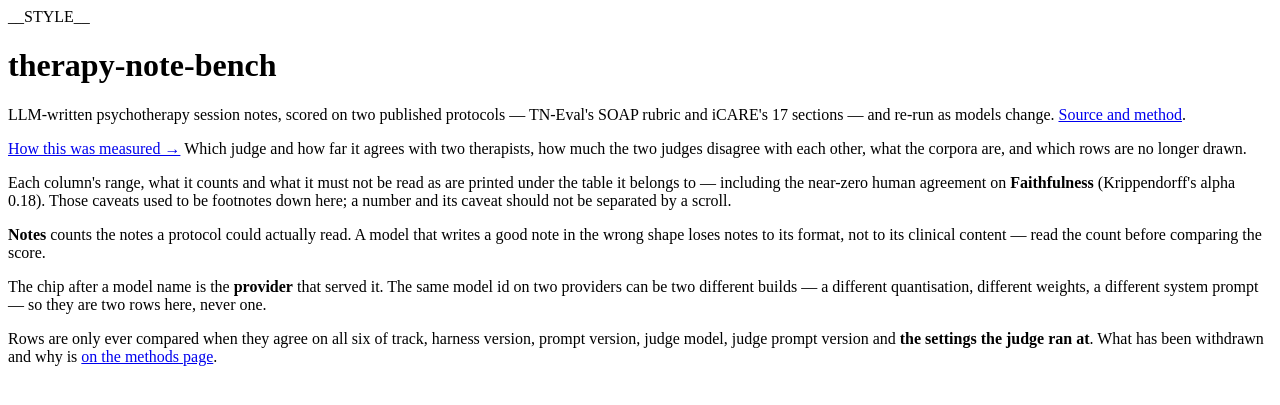
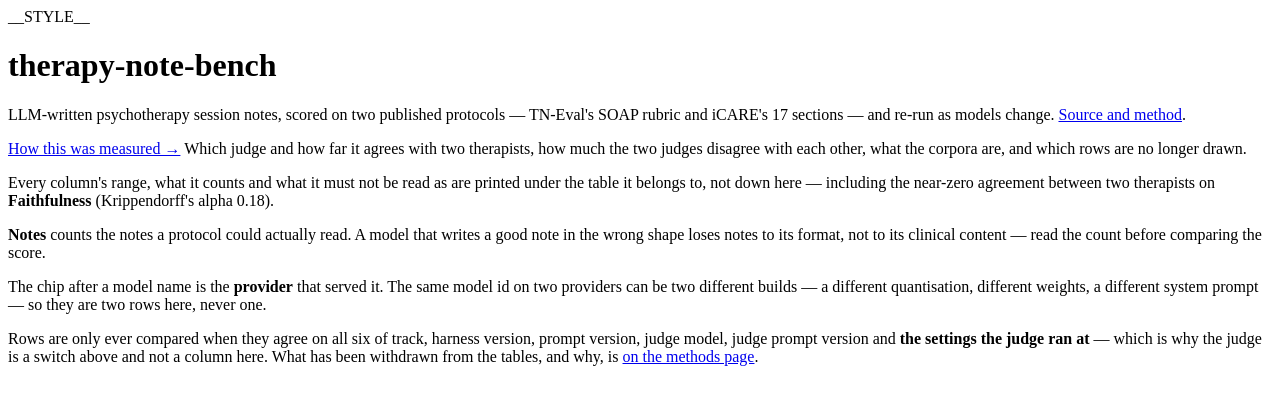
Before and after one commit to JanNehyba/therapy-note-bench, a Python web app: template src/tnb/templates/leaderboard.html in a window 1280 px wide. Shown: the top 405 px of the page. Run offline with Jinja, Linux system fonts and the light colour scheme; the template is opened without the code that fills it, so the values that code supplies are empty.

Commit message:
docs(page): the footer stops describing its own history
"Those caveats used to be footnotes down here; a number and its caveat should
not be separated by a scroll" is a note about an edit, in a footer, on a page
whose reader was not there for it. What survives is the fact: the caveats are
under the columns.

And the comparability paragraph now says what the switch above it is: the judge
is a control rather than a column *because* two judges are two tables.

```diff
--- a/src/tnb/templates/leaderboard.html
+++ b/src/tnb/templates/leaderboard.html
@@ -25,10 +25,9 @@ __STYLE__
      drawn.</p>
 
   <footer>
-    <p>Each column's range, what it counts and what it must not be read as are printed
-       under the table it belongs to — including the near-zero human agreement on
-       <strong>Faithfulness</strong> (Krippendorff's alpha 0.18). Those caveats used to be
-       footnotes down here; a number and its caveat should not be separated by a scroll.</p>
+    <p>Every column's range, what it counts and what it must not be read as are printed
+       under the table it belongs to, not down here — including the near-zero agreement
+       between two therapists on <strong>Faithfulness</strong> (Krippendorff's alpha 0.18).</p>
     <p><strong>Notes</strong> counts the notes a protocol could actually read. A model that
        writes a good note in the wrong shape loses notes to its format, not to its
        clinical content — read the count before comparing the score.</p>
@@ -37,7 +36,8 @@ __STYLE__
        different weights, a different system prompt — so they are two rows here, never one.</p>
     <p>Rows are only ever compared when they agree on all six of track, harness version,
        prompt version, judge model, judge prompt version and <strong>the settings the judge
-       ran at</strong>. What has been withdrawn and why is
+       ran at</strong> — which is why the judge is a switch above and not a column here.
+       What has been withdrawn from the tables, and why, is
        <a href="methods.html#withdrawn">on the methods page</a>.</p>
     <p id="provenance"></p>
   </footer>
```
